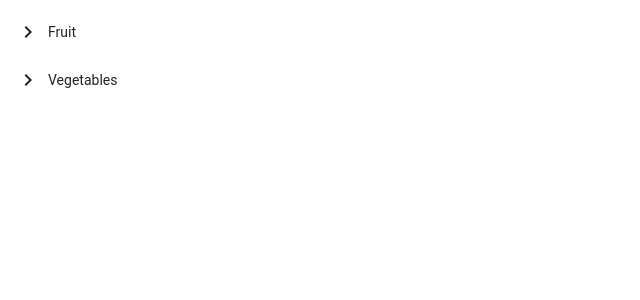
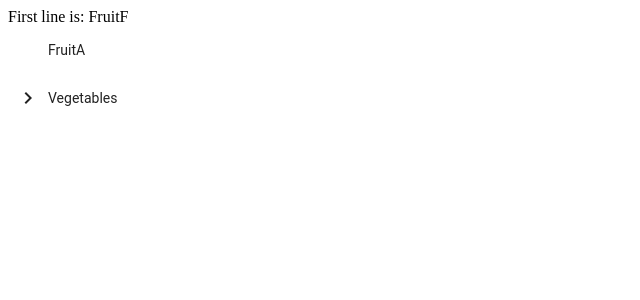
Before and after one commit to reyn-time/tree-test, an Angular app: page / in a window 1280 px wide. Shown: the top 300 px of the page, without its empty margins (0-640 px from the left). Built offline with nearby package versions, Linux system fonts and the light colour scheme.

Commit message:
3 files modified, 1 deleted

```diff
--- a/src/app/app.component.html
+++ b/src/app/app.component.html
@@ -1,4 +1,11 @@
-<mat-tree [dataSource]="dataSource" [treeControl]="treeControl">
+<div>First line is: {{ dataSource.data[0].name }}</div>
+
+<mat-tree
+  [dataSource]="dataSource"
+  [treeControl]="treeControl"
+  [trackBy]="trackBy"
+  s
+>
   <!-- This is the tree node template for leaf nodes -->
   <mat-tree-node *matTreeNodeDef="let node" matTreeNodePadding>
     <!-- use a disabled button to provide padding for tree leaf -->
--- a/src/app/app.component.ts
+++ b/src/app/app.component.ts
@@ -1,16 +1,18 @@
 import { FlatTreeControl } from '@angular/cdk/tree';
-import { Component, VERSION } from '@angular/core';
+import { Component } from '@angular/core';
 import {
   MatTreeFlatDataSource,
   MatTreeFlattener,
 } from '@angular/material/tree';
 
 interface FoodNode {
+  id: number;
   name: string;
   children?: FoodNode[];
 }
 
 interface ExampleFlatNode {
+  id: number;
   expandable: boolean;
   name: string;
   level: number;
@@ -18,19 +20,18 @@ interface ExampleFlatNode {
 
 const TREE_DATA: FoodNode[] = [
   {
+    id: 1,
     name: 'Fruit',
-    children: [{ name: 'Apple' }, { name: 'Banana' }, { name: 'Fruit loops' }],
+    children: [],
   },
   {
+    id: 2,
     name: 'Vegetables',
     children: [
       {
+        id: 3,
         name: 'Green',
-        children: [{ name: 'Broccoli' }, { name: 'Brussels sprouts' }],
-      },
-      {
-        name: 'Orange',
-        children: [{ name: 'Pumpkins' }, { name: 'Carrots' }],
+        children: [],
       },
     ],
   },
@@ -42,8 +43,9 @@ const TREE_DATA: FoodNode[] = [
   styleUrls: ['./app.component.css'],
 })
 export class AppComponent {
-  private _transformer = (node: FoodNode, level: number) => {
+  private _transformer = (node: FoodNode, level: number): ExampleFlatNode => {
     return {
+      id: node.id,
       expandable: !!node.children && node.children.length > 0,
       name: node.name,
       level: level,
@@ -64,9 +66,25 @@ export class AppComponent {
 
   dataSource = new MatTreeFlatDataSource(this.treeControl, this.treeFlattener);
 
-  hasChild = (_: number, node: ExampleFlatNode) => node.expandable;
-
   constructor() {
     this.dataSource.data = TREE_DATA;
   }
+
+  ngOnInit(): void {
+    let i = 0;
+    const loop = () => {
+      TREE_DATA[0].name = 'Fruit' + String.fromCharCode(65 + (i++ % 26));
+      this.dataSource.data = TREE_DATA;
+      setTimeout(() => loop(), 1000);
+    };
+    loop();
+  }
+
+  hasChild(_: number, node: ExampleFlatNode): boolean {
+    return node.expandable;
+  }
+
+  trackBy(_: number, node: ExampleFlatNode): number {
+    return node.id;
+  }
 }
--- a/src/app/app.module.ts
+++ b/src/app/app.module.ts
@@ -3,7 +3,6 @@ import { BrowserModule } from '@angular/platform-browser';
 import { FormsModule } from '@angular/forms';
 
 import { AppComponent } from './app.component';
-import { HelloComponent } from './hello.component';
 import { MatTreeModule } from '@angular/material/tree';
 import { MatIconModule } from '@angular/material/icon';
 import { MatButtonModule } from '@angular/material/button';
@@ -16,7 +15,7 @@ import { MatButtonModule } from '@angular/material/button';
     MatIconModule,
     MatButtonModule,
   ],
-  declarations: [AppComponent, HelloComponent],
+  declarations: [AppComponent],
   bootstrap: [AppComponent],
 })
 export class AppModule {}
--- a/src/app/hello.component.ts
+++ /dev/null
@@ -1,10 +0,0 @@
-import { Component, Input } from '@angular/core';
-
-@Component({
-  selector: 'hello',
-  template: `<h1>Hello {{name}}!</h1>`,
-  styles: [`h1 { font-family: Lato; }`]
-})
-export class HelloComponent  {
-  @Input() name: string;
-}
```
